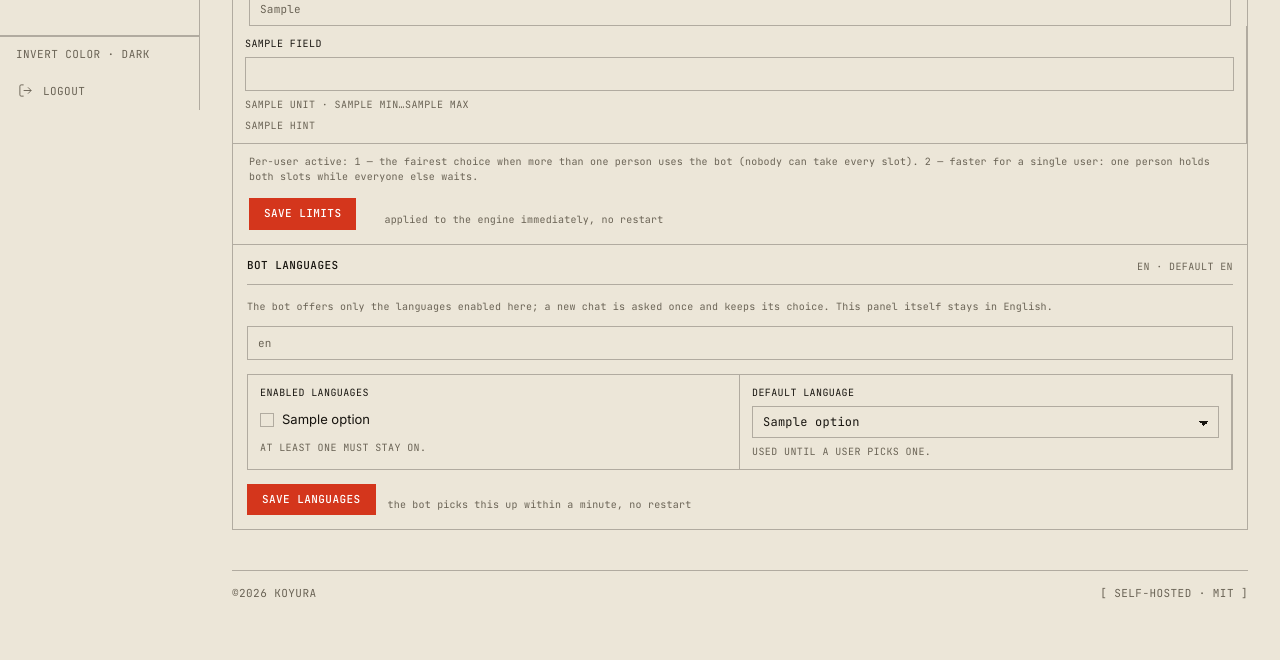
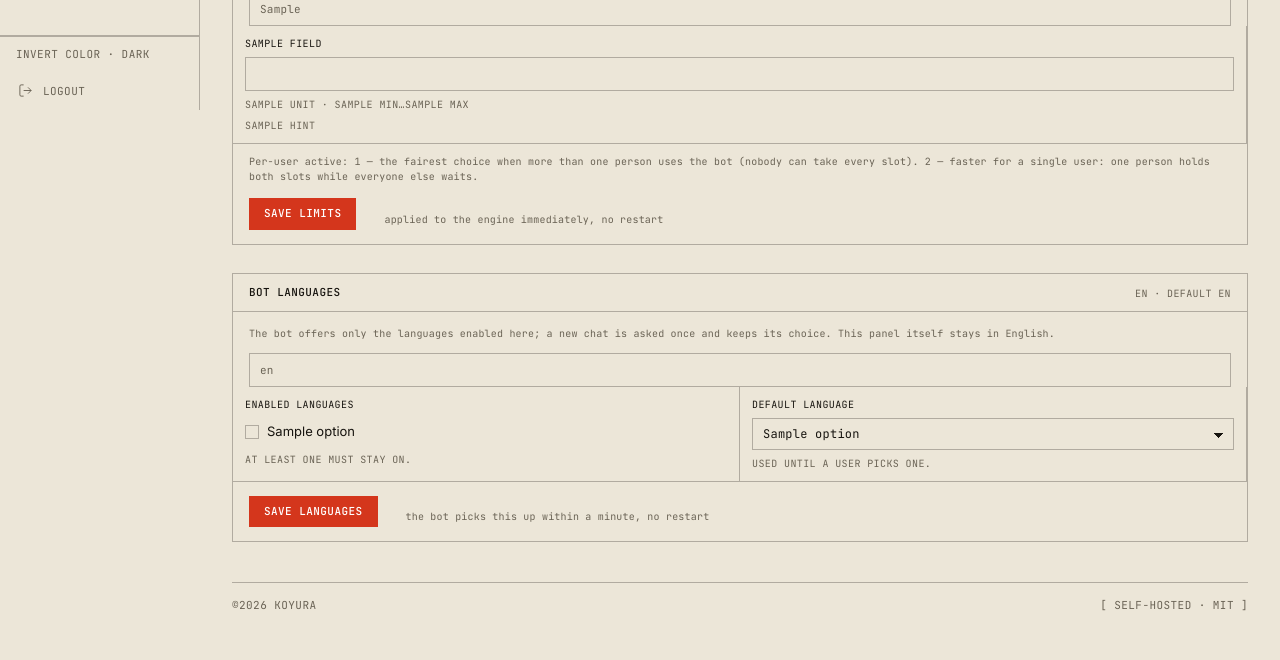
Before and after one commit to 1-01-dev/koyura-bot, a Flask app: template dashboard/templates/admin.html in a window 1280 px wide. Shown: the part 690-1350 px from the top of the page. Before the commit the page ends 1289 px from the top, so only its background shows below. Run offline with Flask 3, Linux system fonts and the light colour scheme; the template is opened without the code that fills it: most values are stand-ins (such as "Sample title", 1, 10 or a date in 2020); parts of the project's set-up code (start-up, migrations or seed data) failed here and were passed over; some libraries are stand-ins or nearby versions.

Commit message:
fix(dashboard): make Bot languages the fourth panel on /admin
The panel stack arrived with the /admin grouping, but the languages card that
landed on main in the meantime still used the old "continued rule" section
card: it was outside the stack (no gap above it) and its header strip had the
inner margins the panels no longer use, so it read as a stray block after
Download limits.

It is now the same <section class="card panel"> with a panel-head, inside the
stack. The test asserts the count and the two ids rather than a fixed three,
so the next panel lands without touching it.

```diff
--- a/dashboard/templates/admin.html
+++ b/dashboard/templates/admin.html
@@ -189,12 +189,9 @@
   </form>
 </section>
 
-</div>
-<!-- /panel-stack -->
-
 <!-- Bot languages -->
-<div class="card section-card" id="languages-card">
-  <div class="card-header">
+<section class="card panel" id="languages-card">
+  <div class="card-header panel-head">
     <h2 class="card-title">Bot languages</h2>
     <div class="card-actions">
       <span class="limits-meta mono" id="languages-state">
@@ -256,7 +253,10 @@
       <span class="limits-note mono">the bot picks this up within a minute, no restart</span>
     </div>
   </form>
+</section>
+
 </div>
+<!-- /panel-stack -->
 
 <!-- Purge Modal -->
 <div class="modal-overlay" id="purge-modal" role="dialog" aria-modal="true" aria-labelledby="purge-modal-title" hidden>
```
Also changed, not shown: dashboard/tests/test_ui_polish.py (+7 -4 lines).
